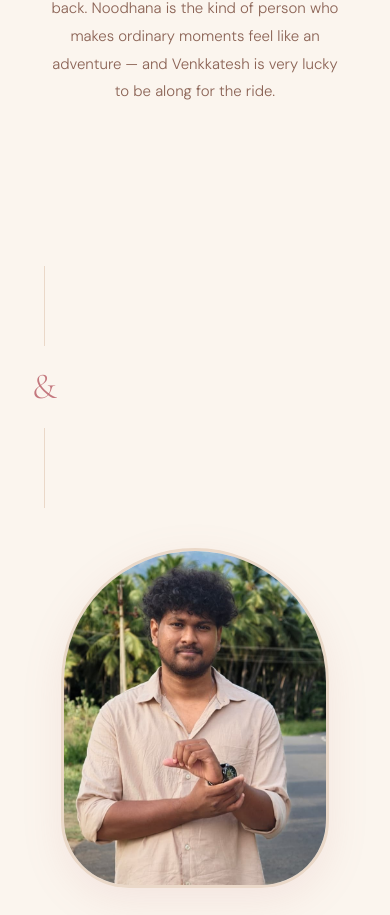
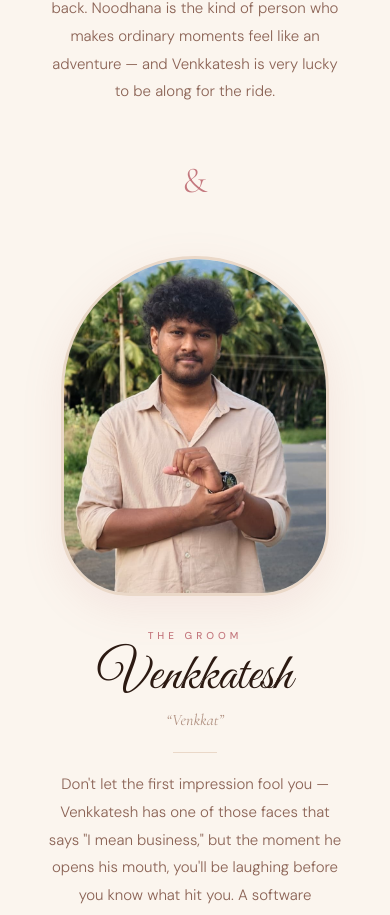
Before and after one commit to venkkateshg/wedding-site, a React (Vite) app: page / in a window 390 px wide. Shown: the part 4091-5006 px from the top of the page. Built offline with nearby package versions, Linux system fonts and the light colour scheme.

Commit message:
2nd commit

```diff
--- a/src/components/Couple.jsx
+++ b/src/components/Couple.jsx
@@ -62,10 +62,13 @@ export default function Couple() {
             bio={couple.brideBio}
           />
 
-          <div style={{ display: 'flex', flexDirection: 'column', alignItems: 'center', justifyContent: 'center', padding: '120px 12px 0' }}>
+          <div className="couple-divider-desktop" style={{ flexDirection: 'column', alignItems: 'center', justifyContent: 'center', padding: '120px 12px 0' }}>
             <div style={{ height: '80px', width: '1px', background: '#EAD8C8' }} />
             <p style={{ fontFamily: 'var(--font-serif)', color: '#C4787E', fontSize: '36px', fontWeight: 300, margin: '14px 0' }}>&amp;</p>
             <div style={{ height: '80px', width: '1px', background: '#EAD8C8' }} />
+          </div>
+          <div className="couple-divider-mobile" style={{ width: '100%', textAlign: 'center', padding: '8px 0' }}>
+            <p style={{ fontFamily: 'var(--font-serif)', color: '#C4787E', fontSize: '36px', fontWeight: 300, margin: 0 }}>&amp;</p>
           </div>
 
           <PersonCard
--- a/src/index.css
+++ b/src/index.css
@@ -55,7 +55,12 @@ button { cursor: pointer; }
 .countdown-card { padding: 16px 22px; min-width: 78px; }
 .countdown-num  { font-size: 40px; }
 
+.couple-divider-mobile  { display: none; }
+.couple-divider-desktop { display: flex !important; }
+
 @media (max-width: 640px) {
+  .couple-divider-desktop { display: none !important; }
+  .couple-divider-mobile  { display: block; }
   .hero-section { padding: 110px 24px 72px; }
   .hero-name    { font-size: 62px; }
   .section-pad  { padding: 72px 20px; }
```
